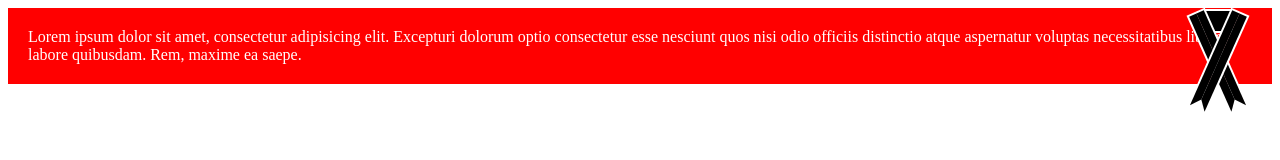
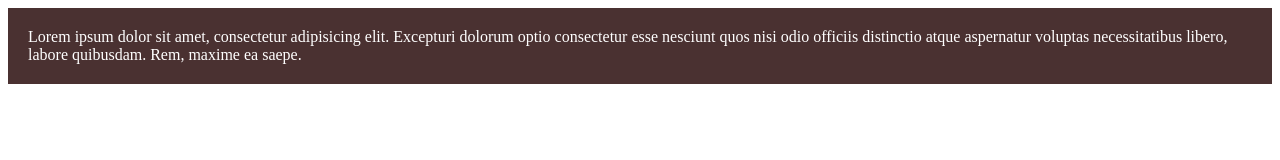
Before and after one commit to kanmanus/mourn.js, a plain HTML site: page index.html in a window 1280 px wide. Drawn offline with nearby package versions, Linux system fonts and the light colour scheme.

```diff
--- a/index.html
+++ b/index.html
@@ -7,5 +7,5 @@
 <script src="https://ajax.googleapis.com/ajax/libs/jquery/2.2.4/jquery.min.js"></script>
 <script src="mourn.js"></script>
 <script>
-	$.mourn({gray:false});
+	$.mourn({gray:true});
 </script>
--- a/mourn.js
+++ b/mourn.js
@@ -2,6 +2,7 @@
   	$.mourn = function(options) {
   		var settings = $.extend({
             ribbon: true,
+            smallRibbon:true,
             ribbonPosition: 'top-right',
             gray: true,
             grayscale:0.9
@@ -17,9 +18,20 @@
           '-webkit-filter': 'grayscale('+grayscale+')'
         };
         $('html').css(styles);
+      }else{
+        var styles = {
+          'filter' : 'initial',
+          'filter': 'initial',
+          '-moz-filter': 'initial',
+          '-webkit-filter': 'initial'
+        };
+        $('html').css(styles);
       }
 
       if(settings.ribbon){
+        if(settings.smallRibbon){
+
+        }else{
           $('body').append(
             '<div class="mourn-ribbon">'
               + '<div class="ribbon-top"></div>'
@@ -35,6 +47,7 @@
               + '</div>'
             + '</div>'
           );
+        }
         if(settings.ribbonPosition=='top-right'){
           // setting css
           var styles = {
```
Lines whose indentation alone changed are shown as unchanged.
